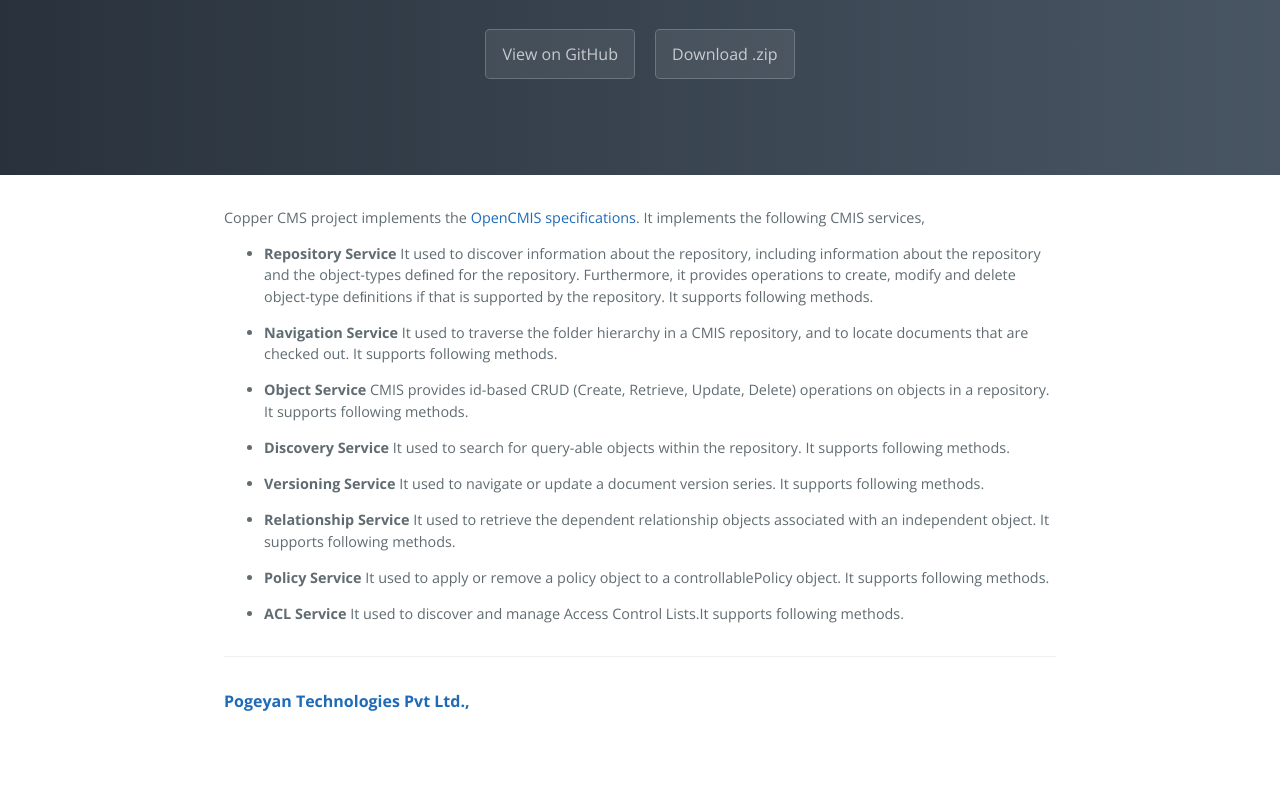
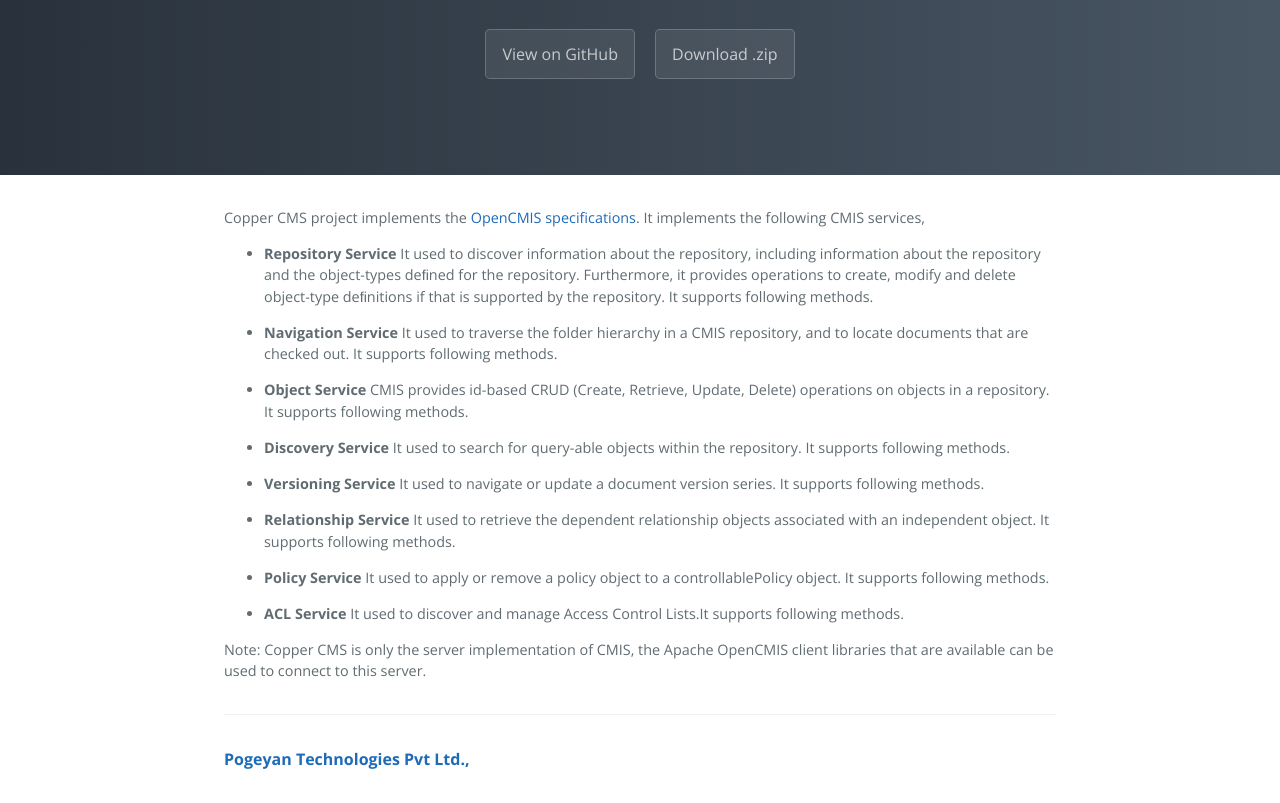
Before and after one commit to PogeyanOSS/copper-cmsdocs, a plain HTML site: page index.html in a window 1280 px wide. Shown: the part 208-1011 px from the top of the page. Before the commit the page ends 953 px from the top, so only its background shows below. Drawn offline with nearby package versions, Linux system fonts and the light colour scheme.

Commit message:
Updating description

```diff
--- a/index.html
+++ b/index.html
@@ -32,7 +32,7 @@
 <body>
   <section class="page-header">
     <h1 class="project-name">Copper CMS Server</h1>
-    <h2 class="project-tagline">CMIS Server implement based on Apache Chemistry/OpenCMIS.</h2>
+    <h2 class="project-tagline">CMIS Server implement based on Apache Chemistry / OpenCMIS.</h2>
     <a href="https://github.com/PogeyanOSS/copper-cms/" class="btn">View on GitHub</a>
     <a href="https://github.com/PogeyanOSS/copper-cms/archive/master.zip" class="btn">Download .zip</a>
   </section>
@@ -77,6 +77,10 @@
       </ul>
     </p>
 
+    <p>
+      Note: Copper CMS is only the server implementation of CMIS, the Apache OpenCMIS client libraries that are available can be
+      used to connect to this server.
+    </p>
     <footer class="site-footer">
       <span class="site-footer-owner"><a href="http://www.pogeyan.com">Pogeyan Technologies Pvt Ltd.,</a></span>
     </footer>
```
